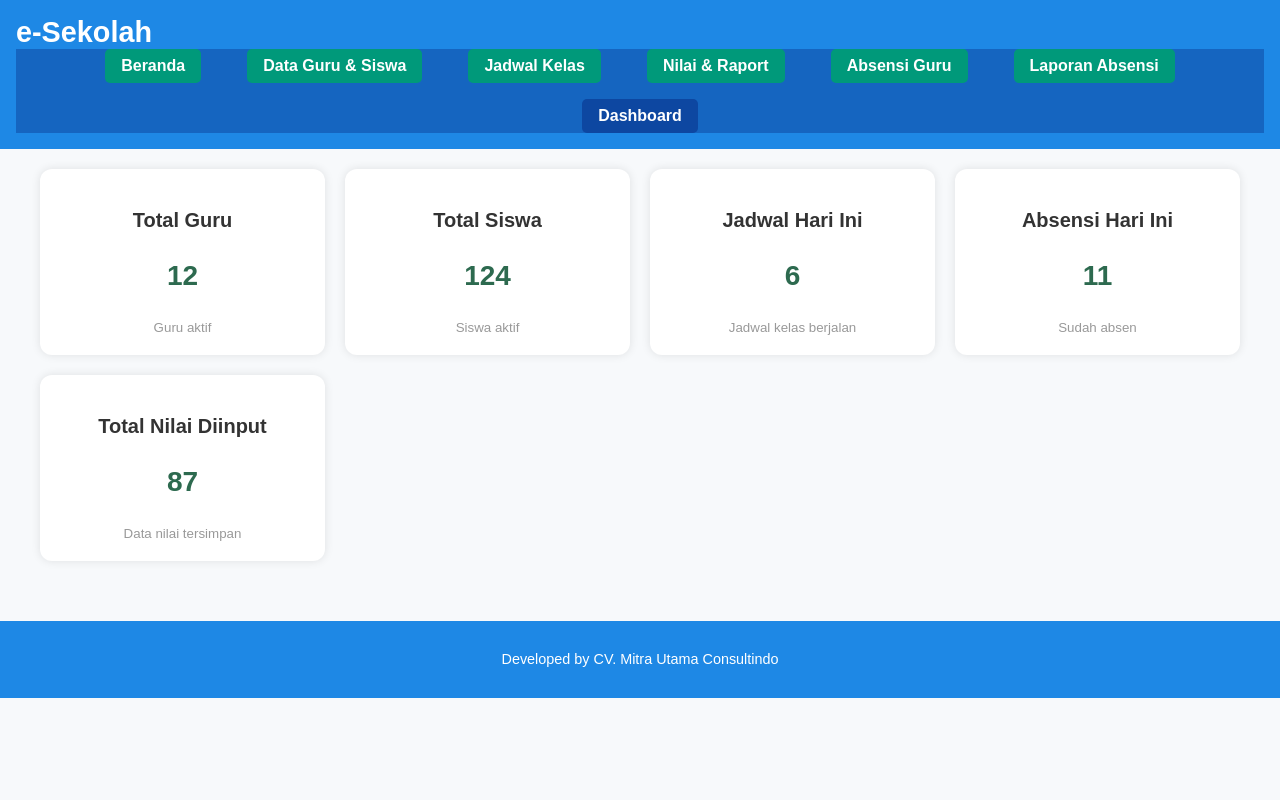
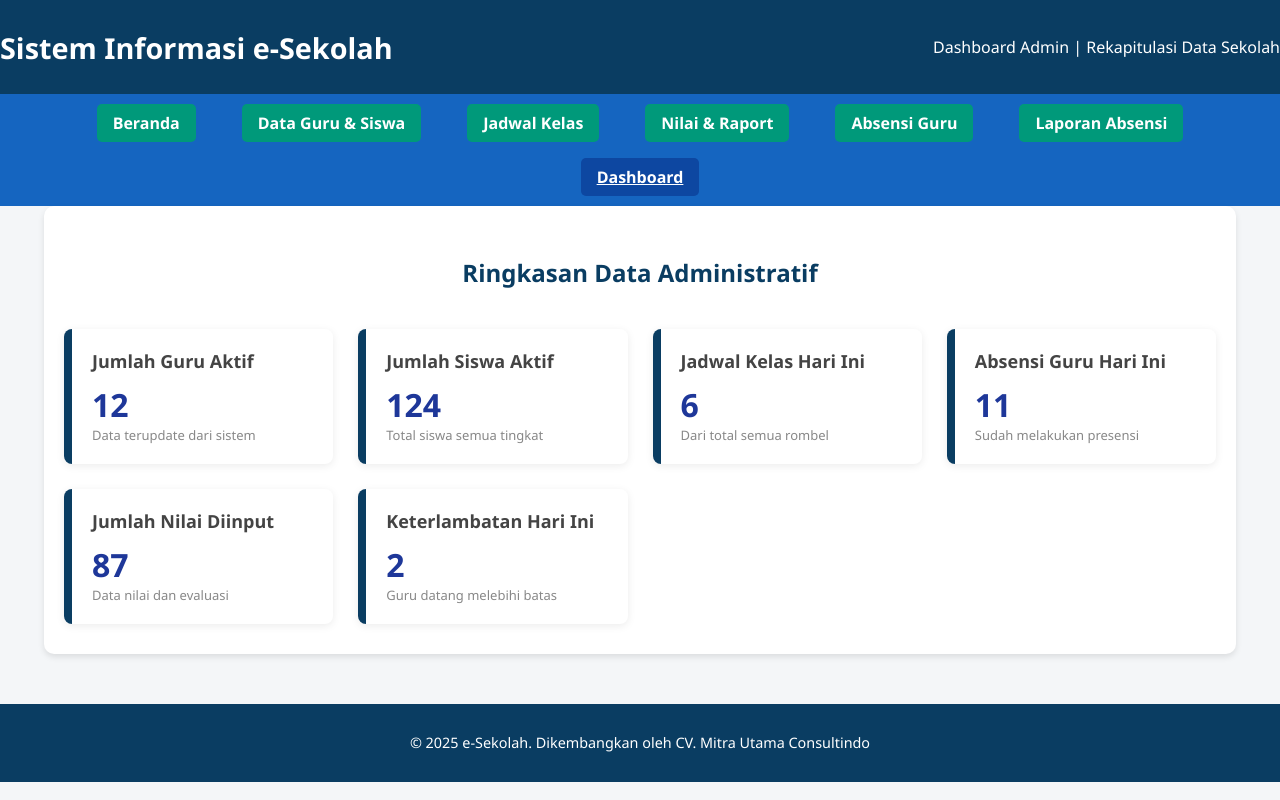
Before and after one commit to gamboel99/e-sekolah, a plain HTML site: page dashboard.html in a window 1280 px wide. Drawn offline with Linux system fonts and the light colour scheme.

Commit message:
Update dashboard.html

```diff
--- a/dashboard.html
+++ b/dashboard.html
@@ -6,51 +6,119 @@
   <title>Dashboard Admin | e-Sekolah</title>
   <link rel="stylesheet" href="style.css" />
   <style>
-    .dashboard-container {
+    body {
+      margin: 0;
+      font-family: "Segoe UI", Tahoma, Geneva, Verdana, sans-serif;
+      background-color: #f4f6f8;
+      color: #333;
+    }
+
+    header {
+      background-color: #0a3d62;
+      color: white;
+      padding: 20px 0;
+      text-align: center;
+    }
+
+    nav {
+      background-color: #1e3799;
+    }
+
+    .nav-links {
+      display: flex;
+      flex-wrap: wrap;
+      justify-content: center;
+      list-style: none;
+      padding: 10px;
+      margin: 0;
+    }
+
+    .nav-links li {
+      margin: 0 15px;
+    }
+
+    .nav-links a {
+      color: white;
+      text-decoration: none;
+      font-weight: bold;
+    }
+
+    .nav-links a.active, .nav-links a:hover {
+      text-decoration: underline;
+    }
+
+    .container {
       max-width: 1200px;
       margin: auto;
-      padding: 20px;
+      padding: 30px 20px;
+    }
+
+    h2 {
+      color: #0a3d62;
+      text-align: center;
+      margin-bottom: 40px;
+    }
+
+    .card-grid {
       display: grid;
-      grid-template-columns: repeat(auto-fit, minmax(250px, 1fr));
-      gap: 20px;
+      grid-template-columns: repeat(auto-fit, minmax(240px, 1fr));
+      gap: 25px;
     }
 
     .card {
-      background-color: #fff;
-      border-radius: 12px;
-      box-shadow: 0 0 10px rgba(0,0,0,0.1);
+      background-color: white;
+      border-left: 8px solid #0a3d62;
+      border-radius: 8px;
       padding: 20px;
-      text-align: center;
-      transition: 0.3s;
+      box-shadow: 0 2px 8px rgba(0,0,0,0.08);
+      transition: transform 0.3s;
     }
 
     .card:hover {
       transform: translateY(-5px);
-      box-shadow: 0 4px 20px rgba(0,0,0,0.15);
     }
 
-    .card h3 {
+    .card-title {
+      font-size: 18px;
+      font-weight: 600;
+      color: #444;
       margin-bottom: 10px;
-      font-size: 20px;
-      color: #333;
     }
 
-    .card p {
-      font-size: 28px;
-      color: #2d6a4f;
+    .card-value {
+      font-size: 32px;
       font-weight: bold;
+      color: #1e3799;
     }
 
-    .card small {
-      display: block;
-      margin-top: 5px;
-      color: #999;
+    .card-desc {
+      font-size: 13px;
+      color: #888;
+    }
+
+    footer {
+      background-color: #0a3d62;
+      color: white;
+      text-align: center;
+      padding: 15px 0;
+      margin-top: 50px;
+    }
+
+    @media screen and (max-width: 600px) {
+      .nav-links {
+        flex-direction: column;
+        gap: 10px;
+      }
     }
   </style>
 </head>
 <body>
+
   <header>
-    <h1>e-Sekolah</h1>
+    <h1>Sistem Informasi e-Sekolah</h1>
+    <p>Dashboard Admin | Rekapitulasi Data Sekolah</p>
+  </header>
+
   <nav>
     <ul class="nav-links">
       <li><a href="index.html">Beranda</a></li>
@@ -62,42 +130,51 @@
       <li><a href="dashboard.html" class="active">Dashboard</a></li>
     </ul>
   </nav>
-  </header>
 
-  <main class="dashboard-container">
+  <div class="container">
+    <h2>Ringkasan Data Administratif</h2>
+    <div class="card-grid">
       <div class="card">
-      <h3>Total Guru</h3>
-      <p>12</p>
-      <small>Guru aktif</small>
+        <div class="card-title">Jumlah Guru Aktif</div>
+        <div class="card-value">12</div>
+        <div class="card-desc">Data terupdate dari sistem</div>
       </div>
 
       <div class="card">
-      <h3>Total Siswa</h3>
-      <p>124</p>
-      <small>Siswa aktif</small>
+        <div class="card-title">Jumlah Siswa Aktif</div>
+        <div class="card-value">124</div>
+        <div class="card-desc">Total siswa semua tingkat</div>
       </div>
 
       <div class="card">
-      <h3>Jadwal Hari Ini</h3>
-      <p>6</p>
-      <small>Jadwal kelas berjalan</small>
+        <div class="card-title">Jadwal Kelas Hari Ini</div>
+        <div class="card-value">6</div>
+        <div class="card-desc">Dari total semua rombel</div>
       </div>
 
       <div class="card">
-      <h3>Absensi Hari Ini</h3>
-      <p>11</p>
-      <small>Sudah absen</small>
+        <div class="card-title">Absensi Guru Hari Ini</div>
+        <div class="card-value">11</div>
+        <div class="card-desc">Sudah melakukan presensi</div>
       </div>
 
       <div class="card">
-      <h3>Total Nilai Diinput</h3>
-      <p>87</p>
-      <small>Data nilai tersimpan</small>
+        <div class="card-title">Jumlah Nilai Diinput</div>
+        <div class="card-value">87</div>
+        <div class="card-desc">Data nilai dan evaluasi</div>
       </div>
-  </main>
+
+      <div class="card">
+        <div class="card-title">Keterlambatan Hari Ini</div>
+        <div class="card-value">2</div>
+        <div class="card-desc">Guru datang melebihi batas</div>
+      </div>
+    </div>
+  </div>
 
   <footer>
-    <p>Developed by CV. Mitra Utama Consultindo</p>
+    <p>&copy; 2025 e-Sekolah. Dikembangkan oleh CV. Mitra Utama Consultindo</p>
   </footer>
+
 </body>
 </html>
```
Lines whose indentation alone changed are shown as unchanged.
